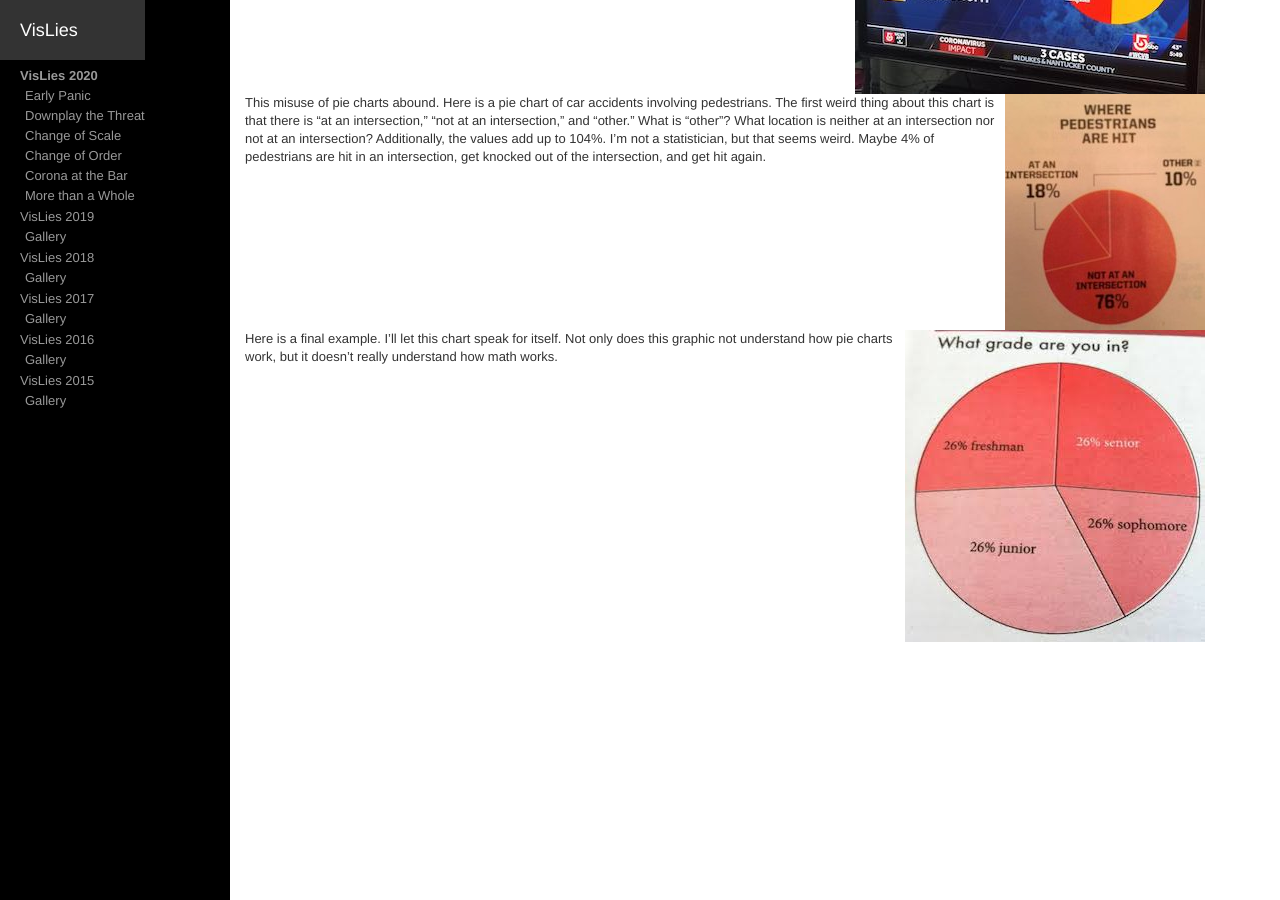
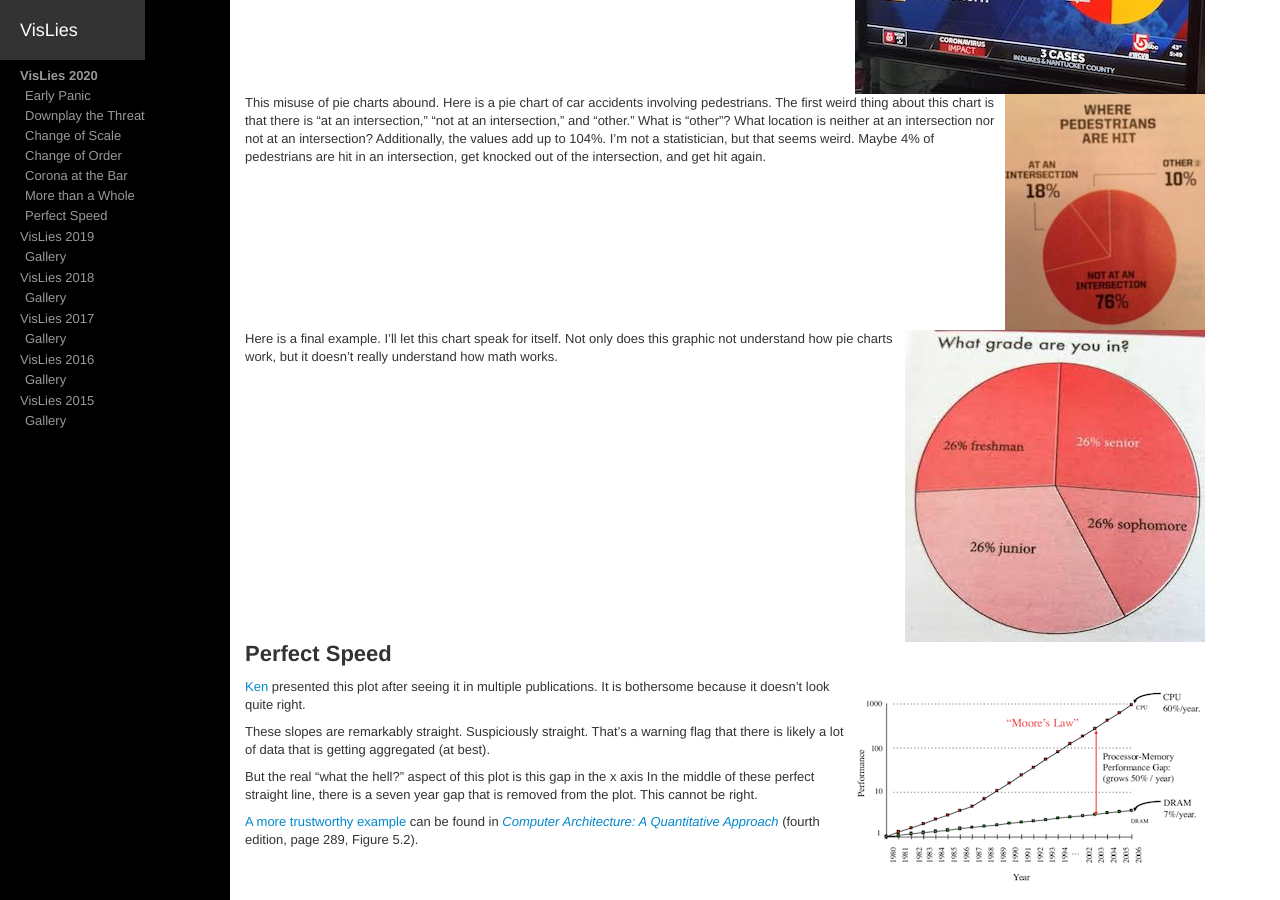
Before and after one commit to vislies/2020, a Jekyll site: the page built from gallery/index.md, in a window 1280 px wide and 900 px high, scrolled down 2543 px. Built offline with Jekyll 4.4.1, drawn with Linux system fonts in a browser that asks for light colours; our own code applies the rules of GitHub Pages for plain Markdown files.

Commit message:
CPU vs Memory

```diff
--- a/gallery/index.md
+++ b/gallery/index.md
@@ -13,6 +13,8 @@ gallery-nav:
     url: "#corona-at-the-bar"
   - title: More than a Whole
     url: "#more-than-a-whole"
+  - title: Perfect Speed
+    url: "#perfect-speed"
 ---
 
 # VisLies 2020 Gallery
@@ -212,5 +214,28 @@ I’ll let this chart speak for itself.
 Not only does this graphic not understand how pie charts work, but it doesn’t really understand how math works.
 
 
+## Perfect Speed
+
+<a href="https://drive.google.com/file/d/194ernt-K_fYvT2u1_NWhtETJzf1BkAW5/view?usp=sharing" class="image-right">
+![Memory Vs. Speed](memory-vs-cpu-speed-thumbnail.png)
+</a>
+
+[Ken][Ken Moreland] presented this plot after seeing it in multiple publications.
+It is bothersome because it doesn’t look quite right.
+
+These slopes are remarkably straight.
+Suspiciously straight.
+That’s a warning flag that there is likely a lot of data that is getting aggregated (at best).
+
+But the real "what the hell?" aspect of this plot is this gap in the x axis
+In the middle of these perfect straight line, there is a seven year gap that is removed from the plot.
+This cannot be right.
+
+[A more trustworthy example] can be found in _[Computer Architecture: A Quantitative Approach]_ (fourth edition, page 289, Figure 5.2).
+
+[A more trustworthy example]: https://drive.google.com/file/d/1L3sYo0RBMMCDPoXTcgsR6nW9Ysqwediq/view?usp=sharing
+[Computer Architecture: A Quantitative Approach]: http://citeseerx.ist.psu.edu/viewdoc/summary?doi=10.1.1.115.1881&rank=1&q=Computer%20Architecture:%20A%20Quantitative%20Approach&osm=&ossid=
+
+
 [Ken Moreland]: http://kennethmoreland.com
 [Bernice Rogowitz]: https://sites.google.com/site/bernicerogowitz/
```
Also changed, not shown: gallery/memory-vs-cpu-speed-thumbnail.png (added).
